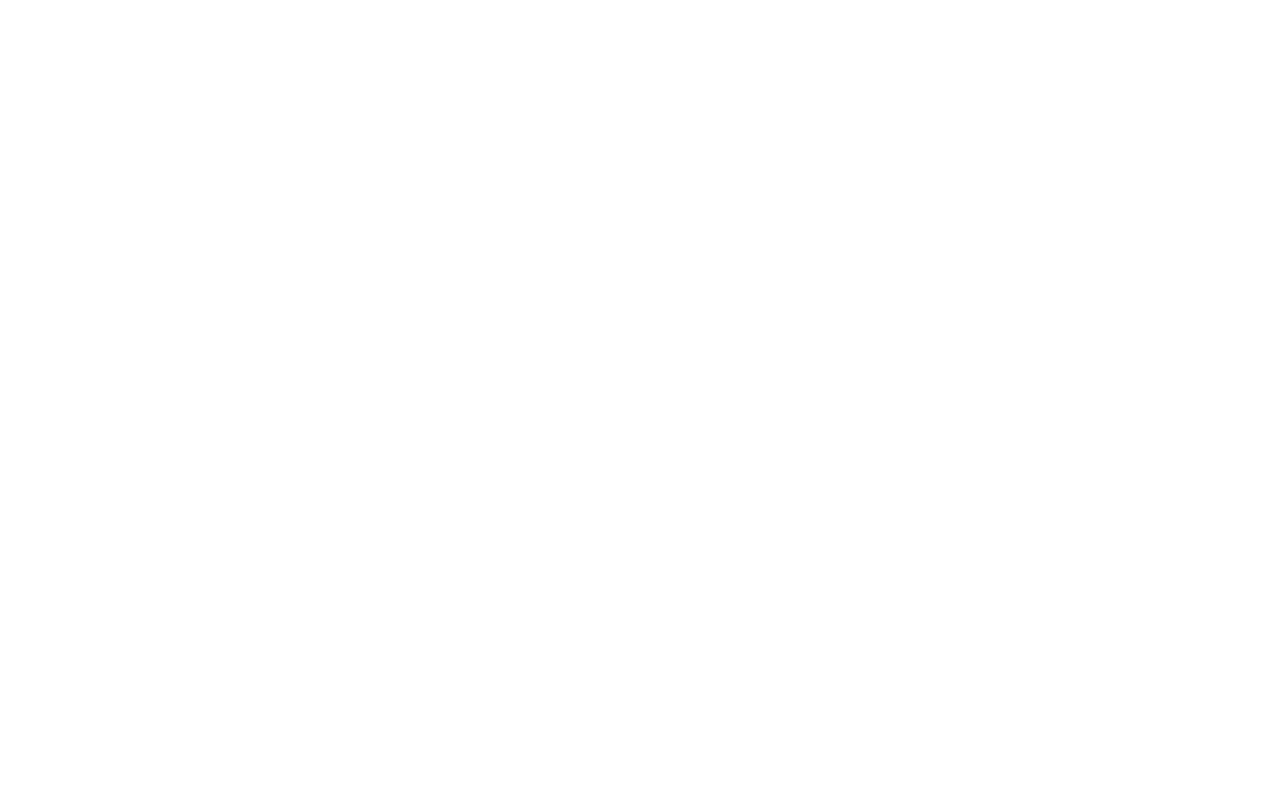
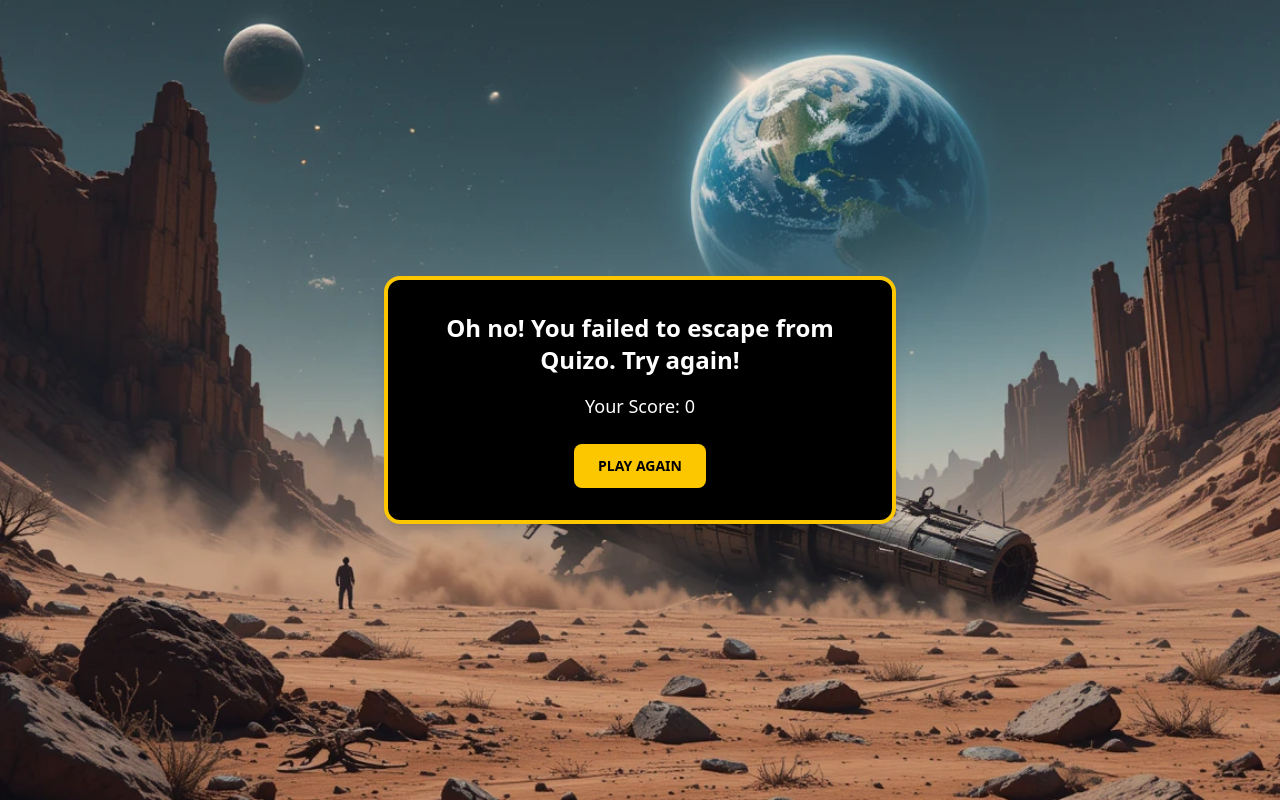
Before and after one commit to AmeyaNimkar22/Quizo, a React (Vite) app: page /result in a window 1280 px wide. Before the commit this address had no page. Built offline with nearby package versions, Linux system fonts and the light colour scheme.

Commit message:
quiz module implemented

```diff
--- a/src/App.jsx
+++ b/src/App.jsx
@@ -5,6 +5,7 @@ import QuizSetting from "./QuizSetting";
 import Instruction from "./Instruction";
 import GameStory from "./pages/GameStory.jsx"; // Moved out of pages for consistency
 import QuizGame from "./pages/QuizGame.jsx";
+import Result from "./pages/Result.jsx";
 
 function App() {
   return (
@@ -15,6 +16,7 @@ function App() {
         <Route path="/quiz" element={<QuizSetting />} />
         <Route path="/instructions" element={<Instruction />} />
         <Route path="/quizgame" element={<QuizGame />} />
+        <Route path="/result" element={<Result />} />
       </Routes>
     </Router>
   );
--- a/src/pages/QuizGame.jsx
+++ b/src/pages/QuizGame.jsx
@@ -1,6 +1,7 @@
 import React, { useState, useEffect } from "react";
 import { useNavigate, useLocation } from "react-router-dom";
 import backImg from "../assets/spaceship.png";
+
 
 function QuizGame() {
   const navigate = useNavigate();
@@ -45,13 +46,21 @@ function QuizGame() {
   // Handle submission of answer
   const handleSubmit = () => {
     if (selectedAnswer) {
+      let newScore = score;
       if (selectedAnswer === questions[currentQuestionIndex].correct_answer) {
-        setScore((prevScore) => prevScore + 10); // ✅ Correct way to update state
+        newScore += 10;
+        setScore(newScore); // Ensure score is updated
       }
 
-      // Move to next question
-      setSelectedAnswer(null);
-      setCurrentQuestionIndex((prevIndex) => prevIndex + 1);
+      if (currentQuestionIndex + 1 < questions.length) {
+        setSelectedAnswer(null);
+        setCurrentQuestionIndex((prevIndex) => prevIndex + 1);
+      } else {
+        // Delay navigation slightly to allow state updates
+        setTimeout(() => {
+          navigate("/result", { state: { score: newScore, totalQuestions: questions.length } });
+        }, 100);
+      }
     }
   };
 
@@ -60,6 +69,10 @@ function QuizGame() {
   const handleFinish = () => {
     alert(`Quiz Over! Your final score is: ${score}`);
     navigate("/"); // Redirect to home or another page
+  };
+
+  const handleEndGame = () => {
+    navigate("/result", { state: { score, totalQuestions: questions.length } });
   };
 
   if (loading) {
@@ -81,12 +94,13 @@ function QuizGame() {
       <div className="text-center text-white">
         <h1>Quiz Over!</h1>
         <p>Your final score: {score}</p>
-        <button onClick={handleFinish} className="mt-4 px-6 py-3 bg-yellow-400 rounded">
+        <button onClick={handleEndGame} className="mt-4 px-6 py-3 bg-yellow-400 rounded">
           Finish
         </button>
       </div>
     );
   }
+
 
   const currentQuestion = questions[currentQuestionIndex];
   const allAnswers = [...currentQuestion.incorrect_answers, currentQuestion.correct_answer].sort(() => Math.random() - 0.5);
@@ -98,7 +112,8 @@ function QuizGame() {
         >
       <div className="bg-gray-500 p-6 rounded-lg shadow-lg text-center w-full max-w-xl ">
         <h2 className="text-2xl font-bold text-white">Question {currentQuestionIndex + 1} / {questions.length}</h2>
-        <p className="text-lg mt-4 text-white">{currentQuestion.question}</p>
+        <p className="text-lg mt-4 text-white" dangerouslySetInnerHTML={{ __html: currentQuestion.question }}></p>
+
 
         <div className="mt-4 space-y-2">
           {allAnswers.map((answer, index) => (
--- /dev/null
+++ b/src/pages/Result.jsx
@@ -0,0 +1,40 @@
+import React from "react";
+import { useLocation, useNavigate } from "react-router-dom";
+import successImg from "../assets/success.png";  // Image for 50% or more
+import failureImg from "../assets/failure.png";  // Image for less than 50%
+
+function Result() {
+  const location = useLocation();
+  const navigate = useNavigate();
+  const { score, totalQuestions } = location.state || { score: 0, totalQuestions: 1 };
+
+  const percentage = (score / (totalQuestions * 10)) * 100; // Assuming each correct answer gives 10 points
+  const isSuccess = percentage >= 50;
+
+  const message = isSuccess
+    ? "Congratulations! You've escaped from Quizo!"
+    : "Oh no! You failed to escape from Quizo. Try again!";
+
+  const backgroundImage = isSuccess ? successImg : failureImg;
+
+  return (
+    <div
+      className="flex items-center justify-center min-h-screen bg-cover bg-center px-4"
+      style={{ backgroundImage: `url(${backgroundImage})` }}
+    >
+      <div className="relative bg-black bg-opacity-50 border-4 border-yellow-400 p-8 rounded-2xl max-w-lg text-white text-lg text-center shadow-lg">
+        <h2 className="text-2xl font-bold">{message}</h2>
+        <p className="text-lg mt-4">Your Score: {score}</p>
+
+        <button
+          onClick={() => navigate("/")}
+          className="mt-6 px-6 py-3 text-black text-sm font-bold uppercase rounded-lg transition duration-300 bg-yellow-400 hover:bg-yellow-500"
+        >
+          Play Again
+        </button>
+      </div>
+    </div>
+  );
+}
+
+export default Result;
```
Also changed, not shown: src/assets/failure.png (added), src/assets/success.png (added).
